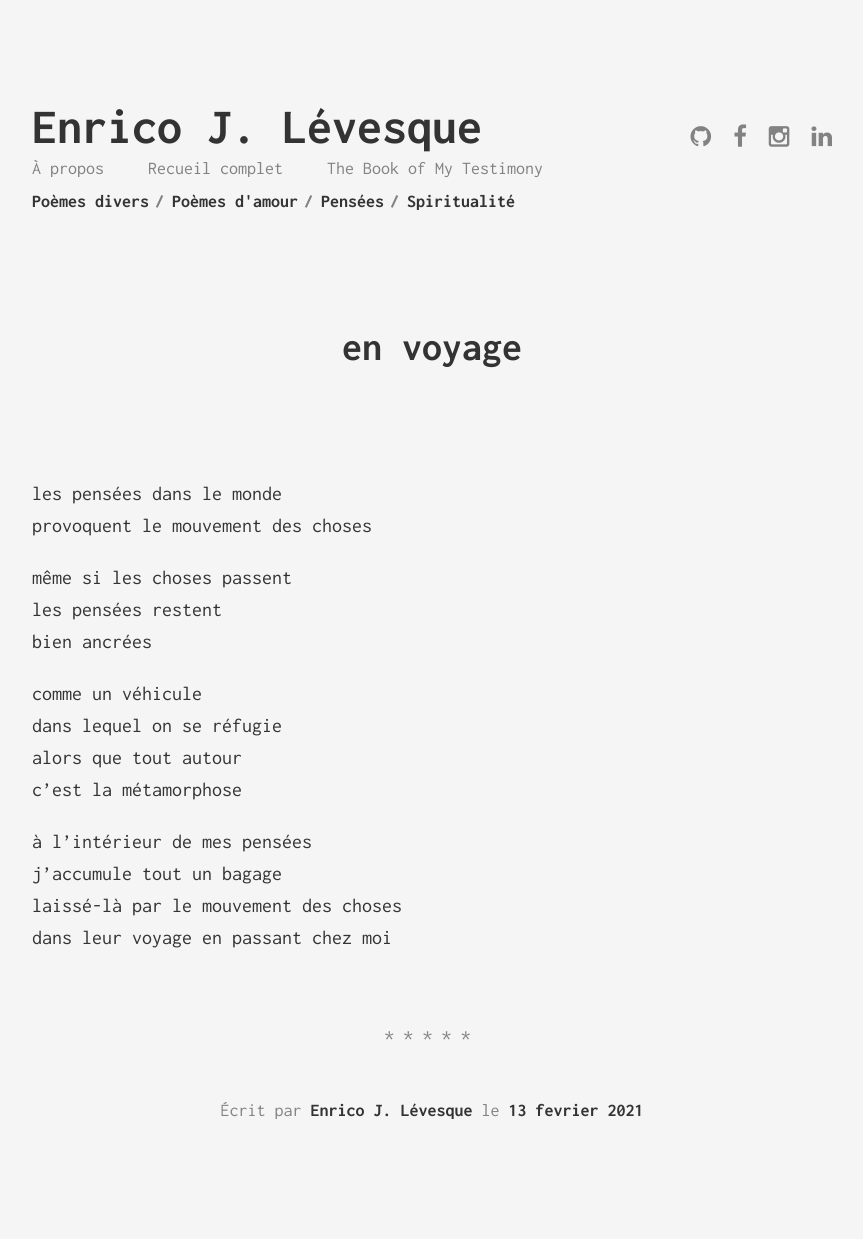
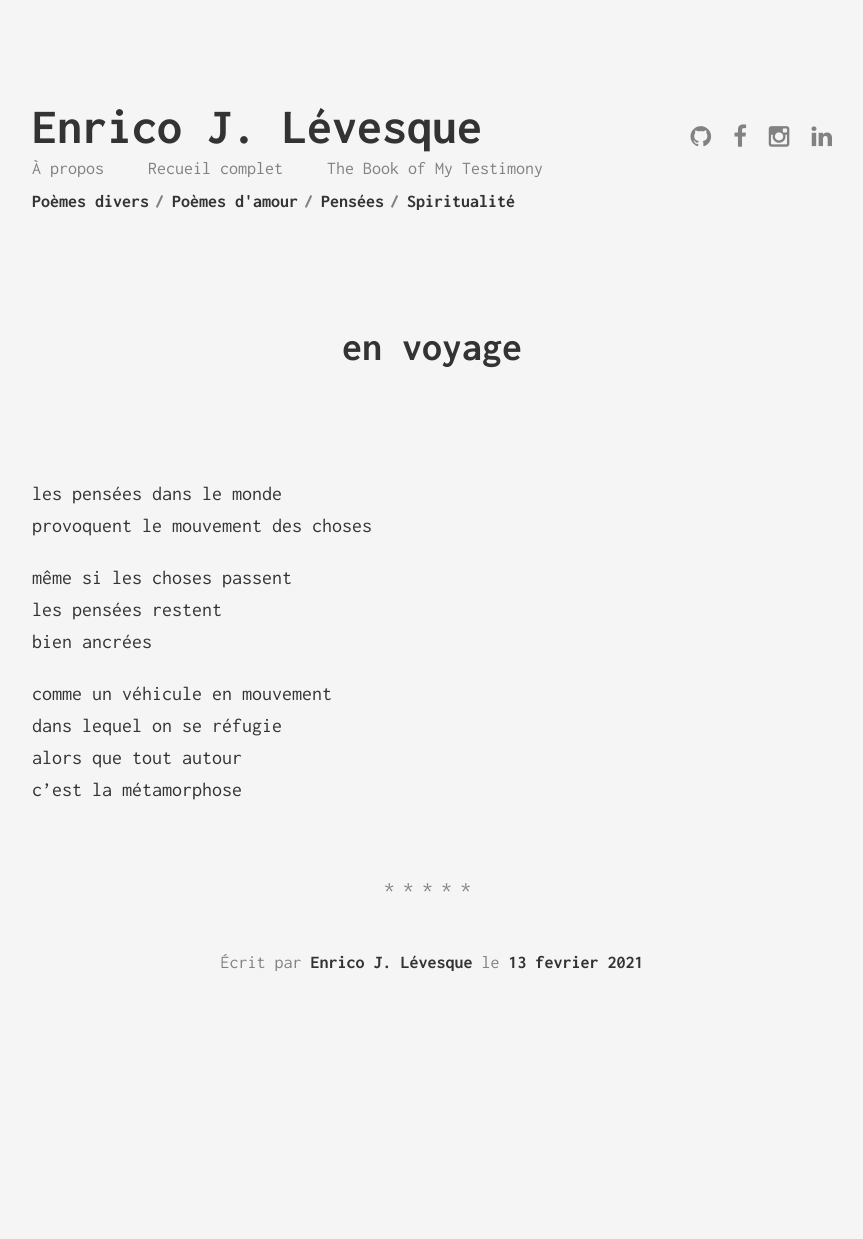
Before and after one commit to enricoJL/enricojl.github.io, a Jekyll site: the page built from _posts/2021-02-13-en-voyage.md, in a window 1280 px wide. Shown: the whole page, without its empty margins (208-1071 px from the left). Built offline with Jekyll 4.4.1, drawn with Linux system fonts in a browser that asks for light colours; after the commit the page ends 1091 px from its top, so only the background shows below that.

Commit message:
dans mes bagages

```diff
--- a/_posts/2021-02-13-en-voyage.md
+++ b/_posts/2021-02-13-en-voyage.md
@@ -2,8 +2,7 @@
 layout: post
 title: "en voyage"
 date: "2021-02-13"
-categories:
-  - "pensees"
+categories: "pensees"
 ---
 
 les pensées dans le monde
@@ -13,12 +12,7 @@
 les pensées restent
 bien ancrées
 
-comme un véhicule
+comme un véhicule en mouvement
 dans lequel on se réfugie
 alors que tout autour
 c'est la métamorphose
-
-à l'intérieur de mes pensées
-j'accumule tout un bagage
-laissé-là par le mouvement des choses
-dans leur voyage en passant chez moi
```
Also changed, not shown: _posts/2021-02-13-dans-mes-bagages.md (added, +12 -0 lines).
